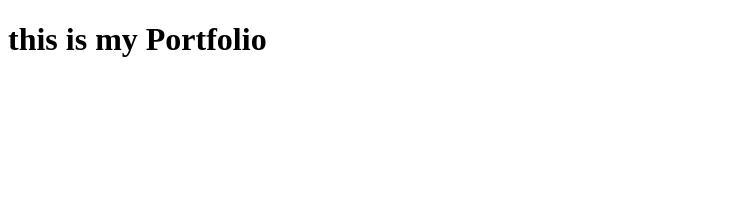
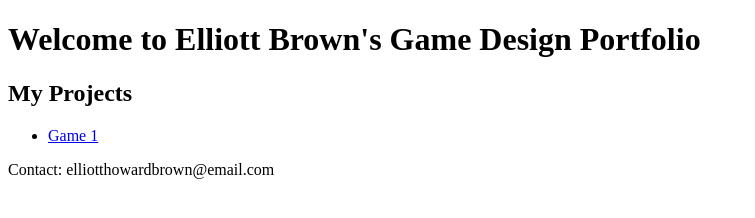
Before and after one commit to TheElliott/TheElliott.github.io, a plain HTML site: page index.html in a window 1280 px wide. Shown: the whole page, without its empty margins (0-755 px from the left). Drawn offline with Linux system fonts and the light colour scheme.

Commit message:
Update index.html

```diff
--- a/index.html
+++ b/index.html
@@ -1,11 +1,26 @@
 <!DOCTYPE html>
 <html lang="en">
 <head>
-    <meta charset="UTF-8">
-    <meta name="viewport" content="width=device-width, initial-scale=1.0">
-    <title>Document</title>
+  <meta charset="UTF-8">
+  <meta name="viewport" content="width=device-width, initial-scale=1.0">
+  <title>Elliott Brown's Game Design Portfolio</title>
+  <link rel="stylesheet" href="style.css">
 </head>
 <body>
-    <h1>this is my Portfolio</h1>
+  <header>
+    <h1>Welcome to Elliott Brown's Game Design Portfolio</h1>
+  </header>
+
+  <section>
+    <h2>My Projects</h2>
+    <ul>
+      <li>
+        <a href="https://elliottbrown.itch.io/harvest-before-the-storm" target="_blank">Game 1</a>
+      </li>
+  </section>
+
+  <footer>
+    <p>Contact: elliotthowardbrown@email.com</p>
+  </footer>
 </body>
 </html>
```
